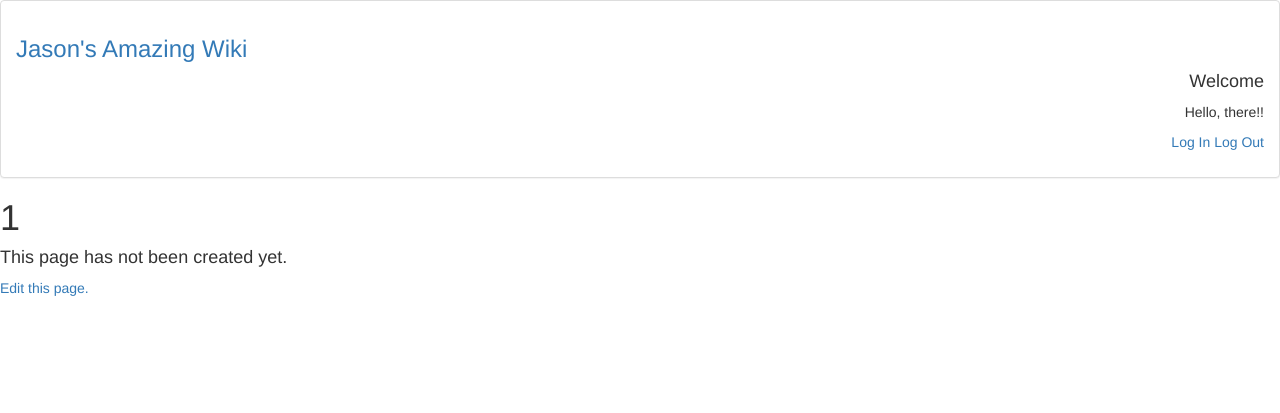
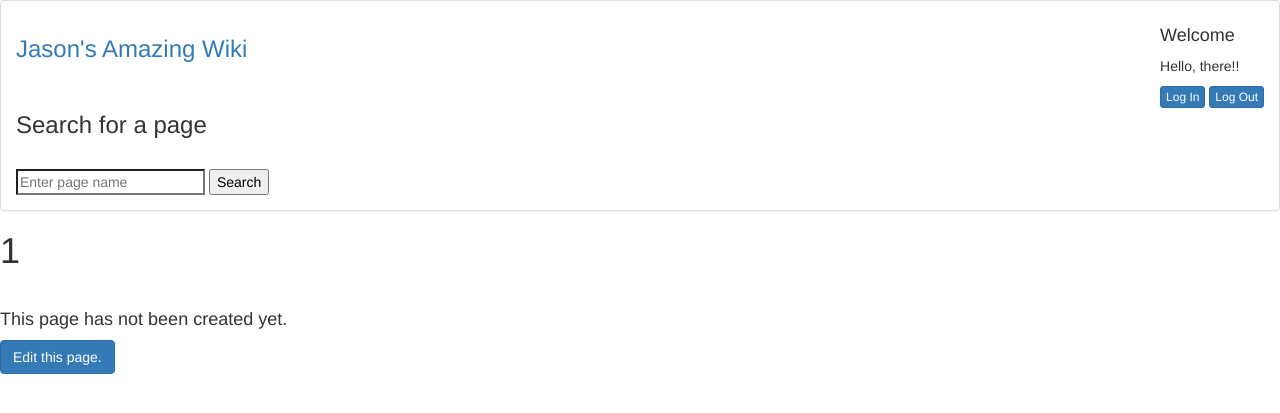
Before and after one commit to mtnzorro/digita_crafts_week5_wiki_project_2_table_db, a Flask app: page /1 in a window 1280 px wide. Shown: the top 413 px of the page. Run offline with Flask 2, Linux system fonts and the light colour scheme; data that the repository does not hold is empty; some libraries are stand-ins or nearby versions.

Commit message:
adds additional styling for buttons

```diff
--- a/server.py
+++ b/server.py
@@ -131,6 +131,7 @@ def render_input():
 
 @app.route('/login/submit', methods=['POST'])
 def submit_log_in():
+
     username = request.form.get('username')
     password = request.form.get('password')
     query = db.query("select * from users where username = '%s'" % username)
@@ -140,7 +141,7 @@ def submit_log_in():
         if user.password == password:
             session['username'] = user.username
             flash('You have successfully logged in')
-            return redirect('/page_name')
+            return redirect("/")
         else:
             return redirect('/login')
     else:
@@ -175,5 +176,12 @@ def logout():
     flash('You have successfully logged out')
     return redirect('/login')
 
+@app.route('/page_lookup', methods=['POST'])
+def submit_page_lookup():
+    page_name = request.form.get('page_name')
+    return redirect('/%s'%page_name)
+
+
+
 if __name__ == '__main__':
     app.run(debug = True)
--- a/static/style.css
+++ b/static/style.css
@@ -1,8 +1,13 @@
 .login{
   display: block;
-  text-align: right;
+float:  right;
+clear: both;
 }
 
 button, input, optgroup, select, textarea{
   color: black;
 }
+
+.search {
+  display: inline-block;
+}
--- a/templates/existing_page.html
+++ b/templates/existing_page.html
@@ -5,6 +5,6 @@
   {{newest_content | safe}}
 </p>
 
-<a href="/{{page_name}}/edit">Edit this page.</a><br>
-<a href="/{{page_name}}/history">View this page's history.</a>
+<a class="btn btn-primary btn-sm"href="/{{page_name}}/edit">Edit this page.</a><br>
+<a class="btn btn-primary btn-sm" href="/{{page_name}}/history">View this page's history.</a>
 {% endblock %}
--- a/templates/history_page.html
+++ b/templates/history_page.html
@@ -5,6 +5,6 @@
   {{history_content | safe}}
 </p>
 
-<a href="/{{page_name}}/history">Return to this page's history.</a><br>
-<a href="/{{page_name}}">Return to current version of this page</a>
+<a class="btn btn-primary btn-sm" href="/{{page_name}}/history">Return to this page's history.</a><br>
+<a class="btn btn-primary btn-sm" href="/{{page_name}}">Return to current version of this page</a>
 {% endblock %}
--- a/templates/layout.html
+++ b/templates/layout.html
@@ -19,19 +19,28 @@
       </ul>
     <div class="panel panel-default">
   <div class="panel-body">
-  <a href="/AllPages"><h3>Jason's Amazing Wiki</h3></a>
+    <div class="search">
+  <a href="/AllPages"><h3>Jason's Amazing Wiki</h3></a><br>
+  <h3>Search for a page</h3><br>
+  <form class="page_lookup" action="/page_lookup" method="post">
+    <input type="search" name="page_name" placeholder="Enter page name">
+    <button type="submit" name="button">Search</button>
+  </form>
+    </div>
     <div class="login">
         <h4>Welcome</h4>
     <p>Hello, {{session['username'] or 'there'}}!!</p>
     <p>
-      <a href="/login">Log In</a>
-      <a href="/logout">Log Out</a>
+      <a href="/login" class="btn btn-primary btn-xs">Log In</a>
+      <a href="/logout" class="btn btn-primary btn-xs">Log Out</a>
     </p>
   </div>
   </div>
 </div>
 
-<h1>{{page_name}}</h1>
+<h1>{{page_name}}</h1><br>
+
+
     {% block body %}
     {% endblock %}
   </body>
--- a/templates/log_in.html
+++ b/templates/log_in.html
@@ -4,8 +4,8 @@
 <form class="login_box" action="/login/submit" method="post">
 <input type="name" name="username" placeholder="Type username here"><br>
 <input type="name" name="password" placeholder="Type password here"><br>
-<button type="submit" name="button">Log in</button>
+<button class="btn btn-primary btn-sm"type="submit" name="button">Log in</button>
 </form>
-<a href="/new_user">Create New User</a><br>
-<a href="/AllPages">View All Pages</a>
+<a class="btn btn-success btn-sm" href="/new_user">Create New User</a><br>
+<a class="btn btn-primary btn-sm" href="/AllPages">View All Pages</a>
 {%endblock%}
--- a/templates/placeholder.html
+++ b/templates/placeholder.html
@@ -2,5 +2,5 @@
 {% block body %}
 
 <h4>This page has not been created yet.</h4>
-<a href="/{{page_name}}/edit">Edit this page.</a>
+<a class="btn btn-primary btn-md" href="/{{page_name}}/edit">Edit this page.</a>
 {% endblock %}
```
